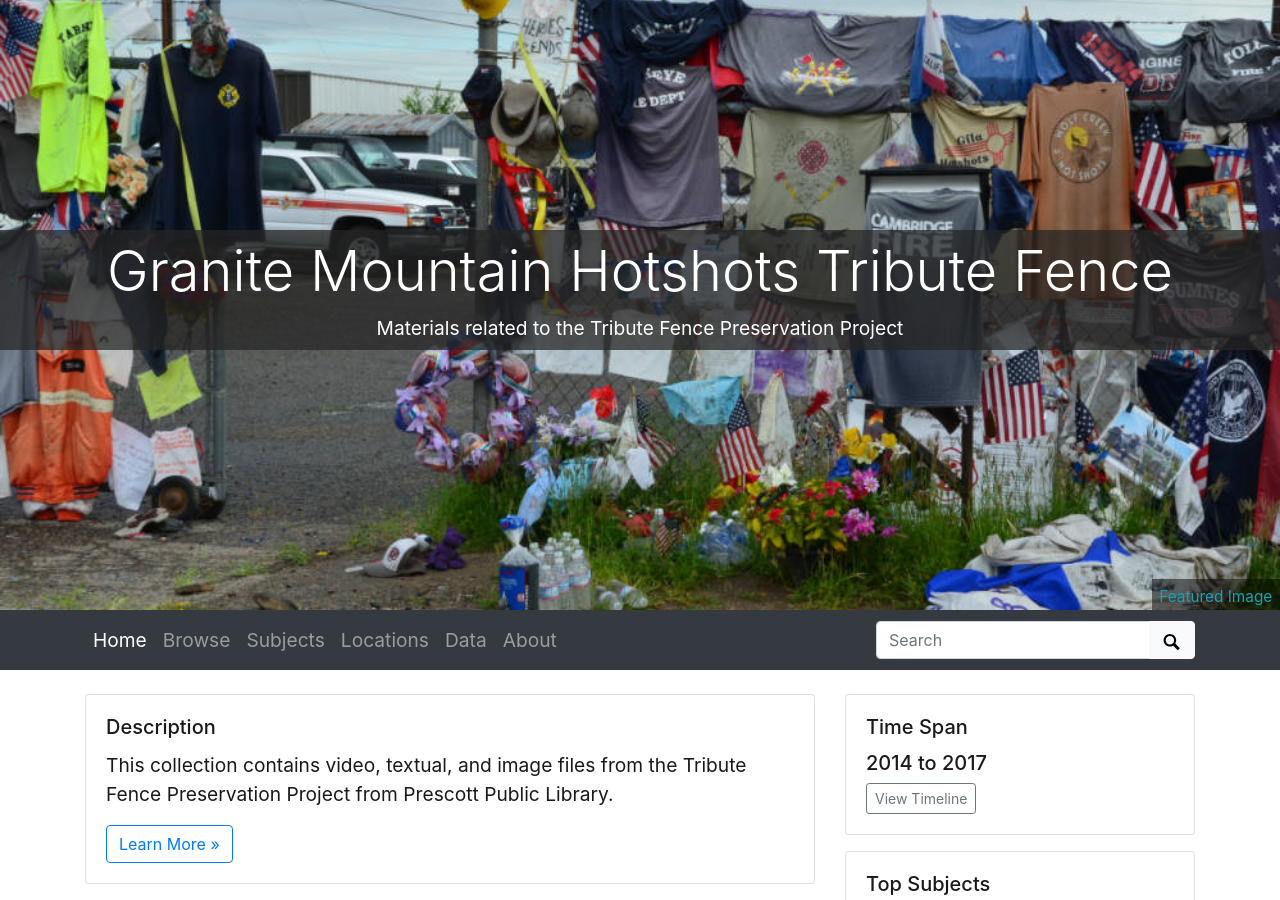
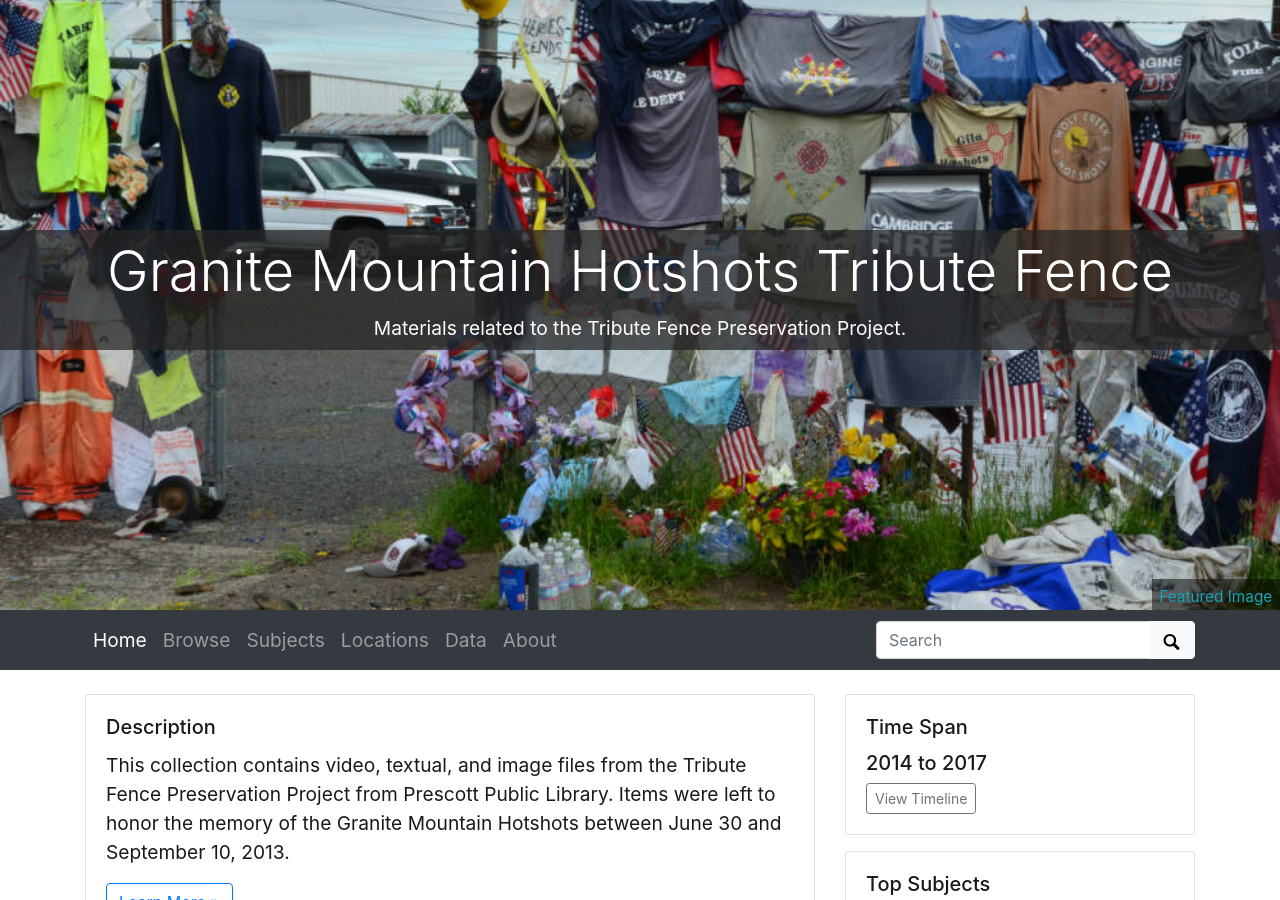
Before and after one commit to ruhrose/TributeFencePreservation, a Jekyll site: the page built from index.md, in a window 1280 px wide and 900 px high. Built offline with Jekyll 4.4.1, drawn with Linux system fonts in a browser that asks for light colours; some of the changed text lies outside the part shown.

Commit message:
updates site settings

```diff
--- a/_config.yml
+++ b/_config.yml
@@ -20,10 +20,11 @@ source-code: https://github.com/ruhrose/TributeFencePreservation
 # title of site appears in banner
 title: Granite Mountain Hotshots Tribute Fence
 # tagline, a short phrase that will appear throughout the site in the top banner
-tagline: Materials related to the Tribute Fence Preservation Project
+tagline: Materials related to the Tribute Fence Preservation Project.
 # description appears in meta tags and other locations
 # this description might appear in search result lists, keep around 160 characters max
-description: "This collection contains video, textual, and image files from the Tribute Fence Preservation Project from Prescott Public Library."
+description: "This collection contains video, textual, and image files from the Tribute Fence Preservation Project from Prescott Public Library.
+Items were left to honor the memory of the Granite Mountain Hotshots between June 30 and September 10, 2013."
 # creator of the digital collection, to appear in meta tags; we typically use our GitHub usernames but feel free to just use your name
 author: ruhrose
 
```
